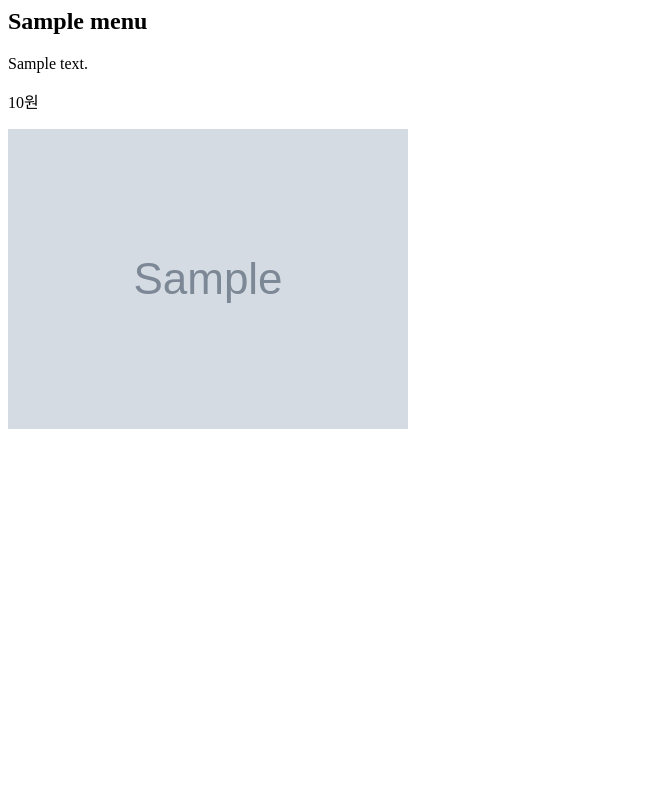
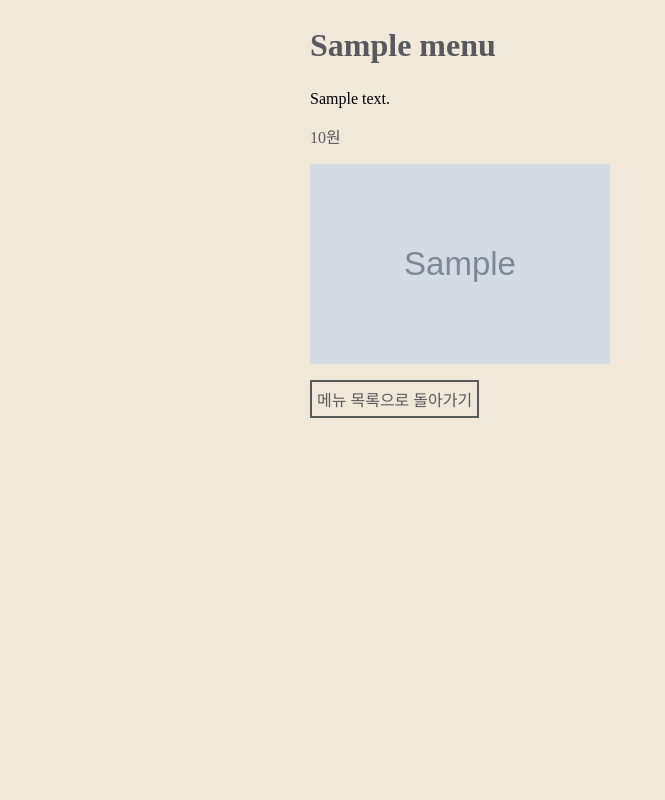
Before and after one commit to samon3869/Costaurant, a Django app: page /foods/menu/1/ in a window 1280 px wide. Shown: the whole page, without its empty margins (0-665 px from the left). Run offline with Django 5.2, Linux system fonts and the light colour scheme; tables that the repository leaves empty hold one stand-in row (values such as "Sample post"); grey boxes marked "Sample" are stand-in pictures; some web fonts are replaced.

Commit message:
css/detail-page

```diff
--- /dev/null
+++ b/foods/static/foods/css/styles_detail.css
@@ -0,0 +1,56 @@
+@font-face {
+  src: url("../fonts/BMJUA_ttf.ttf");
+  font-family : Jua;
+}
+* {
+  box-sizing: border-box;
+  font-family: Jua;
+}
+
+body {
+  background-color : #f0e8d9;
+}
+
+h2 {
+  font-size:32px;
+  color: #58595e;
+}
+
+.header h3 {
+  color: #58595b;
+  text-align: center;
+}
+
+.food-detail {
+  width:660px;
+  margin-left: auto;
+  margin-right: auto;
+}
+
+.food-detail h3 {
+  color: #58595b;
+  font-size: 32px;
+}
+
+.food-detail p {
+  color: #58595b;
+  font-size: 16px;
+  text-align: left;
+}
+
+.food-detail img {
+    display: block;
+    margin-bottom: 16px;
+    width: 300px;
+    height: 200px;
+}
+
+.food-detail a {
+  color: #58595b;
+  font-size: 16px;
+  text-decoration: none;
+  border: #58595b 2px solid;
+  padding: 5px;
+  display: inline-block;
+
+}
--- a/foods/templates/foods/foods.html
+++ b/foods/templates/foods/foods.html
@@ -1,6 +1,19 @@
 {% load static %}
-
-<h2>{{menu.name}}</h2>
-<div>{{menu.description}}</div>
-<p>{{menu.price}}원</p>
-<img src="{% get_static_prefix %}{{menu.img_url}}" >
+<!DOCTYPE html>
+<html lang="ko">
+<head>
+	<meta charset="UTF-8">
+	<meta name="viewport" content="width=device-width, initial-scale=1.0">
+	<title>Costaurant</title>
+	<link rel="stylesheet" href="{% static 'foods/css/styles_detail.css' %}">
+</head>
+<body>
+	<div class="food-detail">
+			<h2>{{menu.name}}</h2>
+			<div>{{menu.description}}</div>
+			<p>{{menu.price}}원</p>
+			<img src="{% get_static_prefix %}{{menu.img_url}}" >
+			<a href="/foods/menu/">메뉴 목록으로 돌아가기</a>
+	</div>
+</body>
+</html>
```
